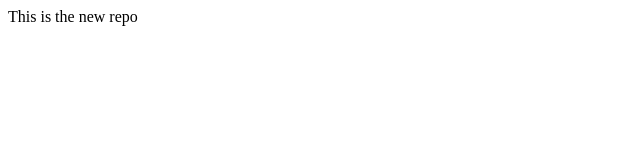
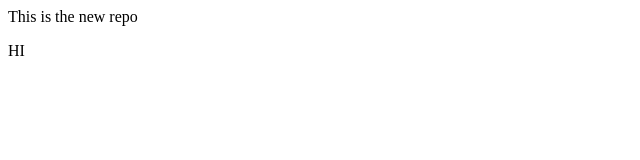
Before and after one commit to Pranav-Marwaha-73/localrepo, a plain HTML site: page index.html in a window 1280 px wide. Shown: the full height of the page, 0-640 px from the left. Drawn offline with Linux system fonts and the light colour scheme.

Commit message:
Modified Readme

```diff
--- a/index.html
+++ b/index.html
@@ -1,3 +1,4 @@
 
 
 <p>This is the new repo</p>
+<hi> HI</hi>
```
Also changed, not shown: 1 other file.
